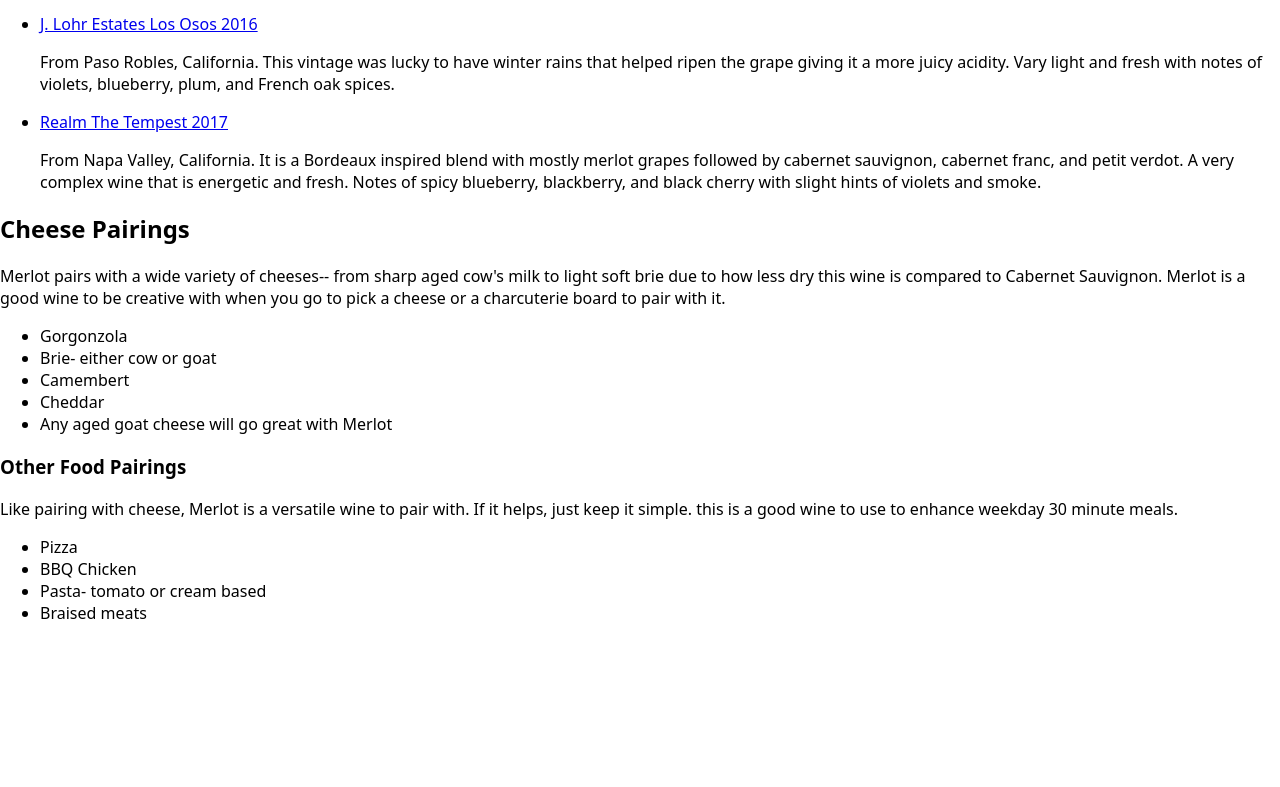
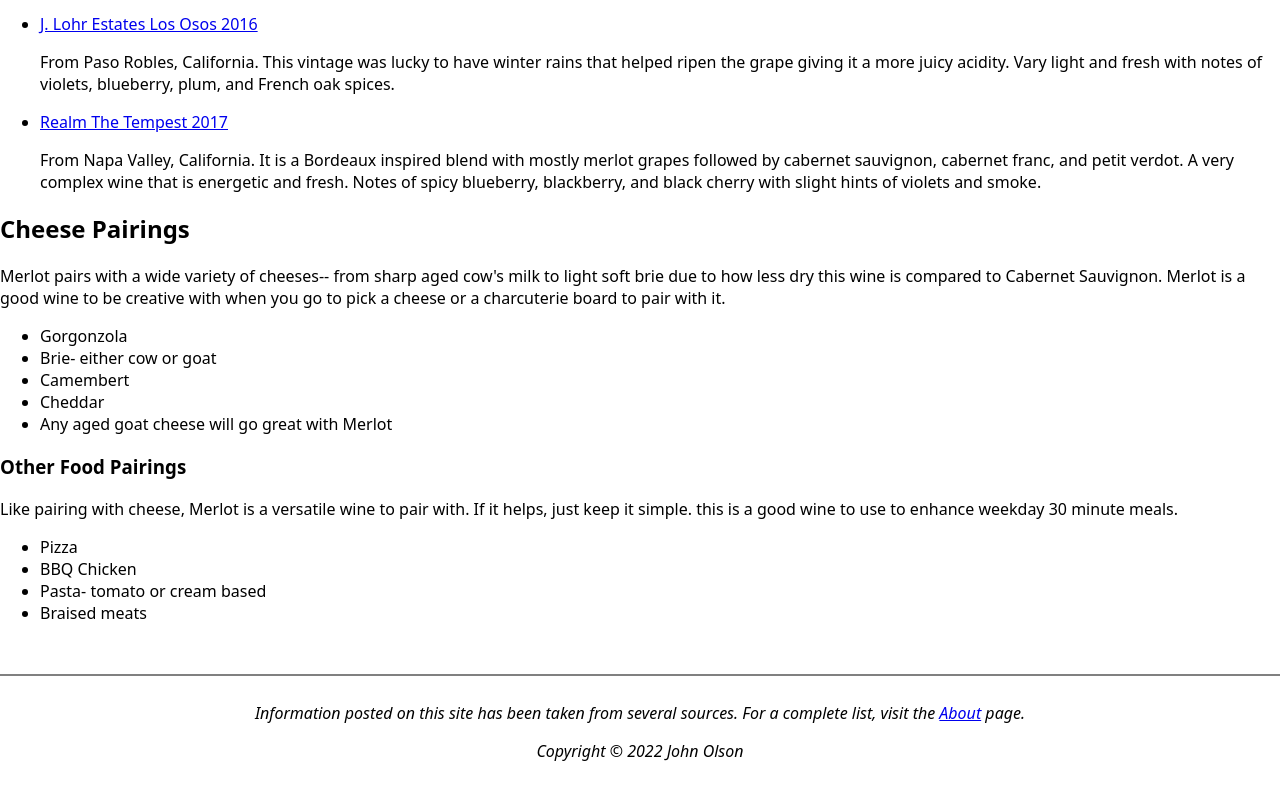
Before and after one commit to jholson1030/specialty-pairing-wiki, a plain HTML site: page red-wine/merlot.html in a window 1280 px wide. Shown: the part 931-1718 px from the top of the page. Before the commit the page ends 1571 px from the top, so only its background shows below. Drawn offline with Linux system fonts and the light colour scheme.

Commit message:
Add footer

```diff
--- a/red-wine/merlot.html
+++ b/red-wine/merlot.html
@@ -94,6 +94,13 @@
                 <li>Pasta- tomato or cream based</li>
                 <li>Braised meats</li>
             </ul>
+            <div class="footer">
+                <address>
+                    <p>Information posted on this site has been taken from several sources. For a complete list, visit the
+                        <a href="./about.html">About</a> page.</p>
+                    <p>Copyright &#169 2022 John Olson</p>
+                </address>
+            </div>
         </div>
     </body>
 </html>
```
